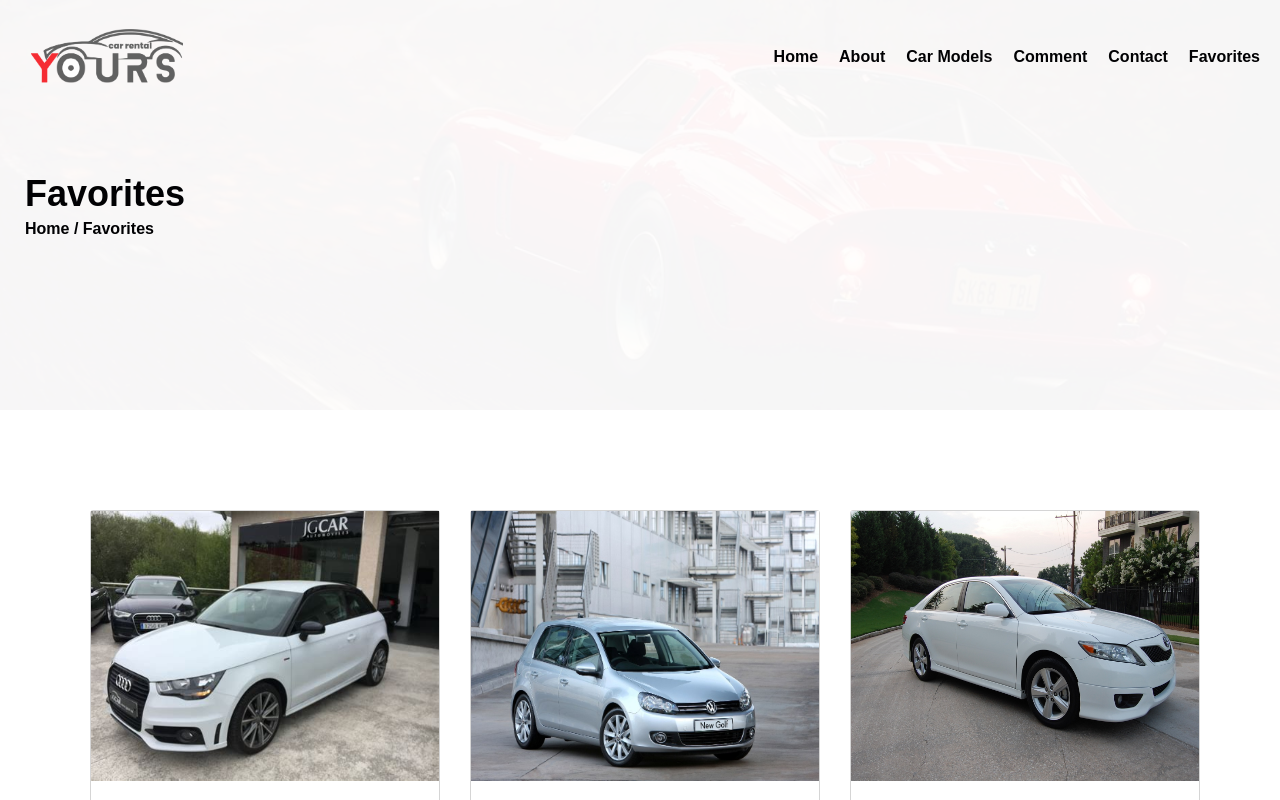
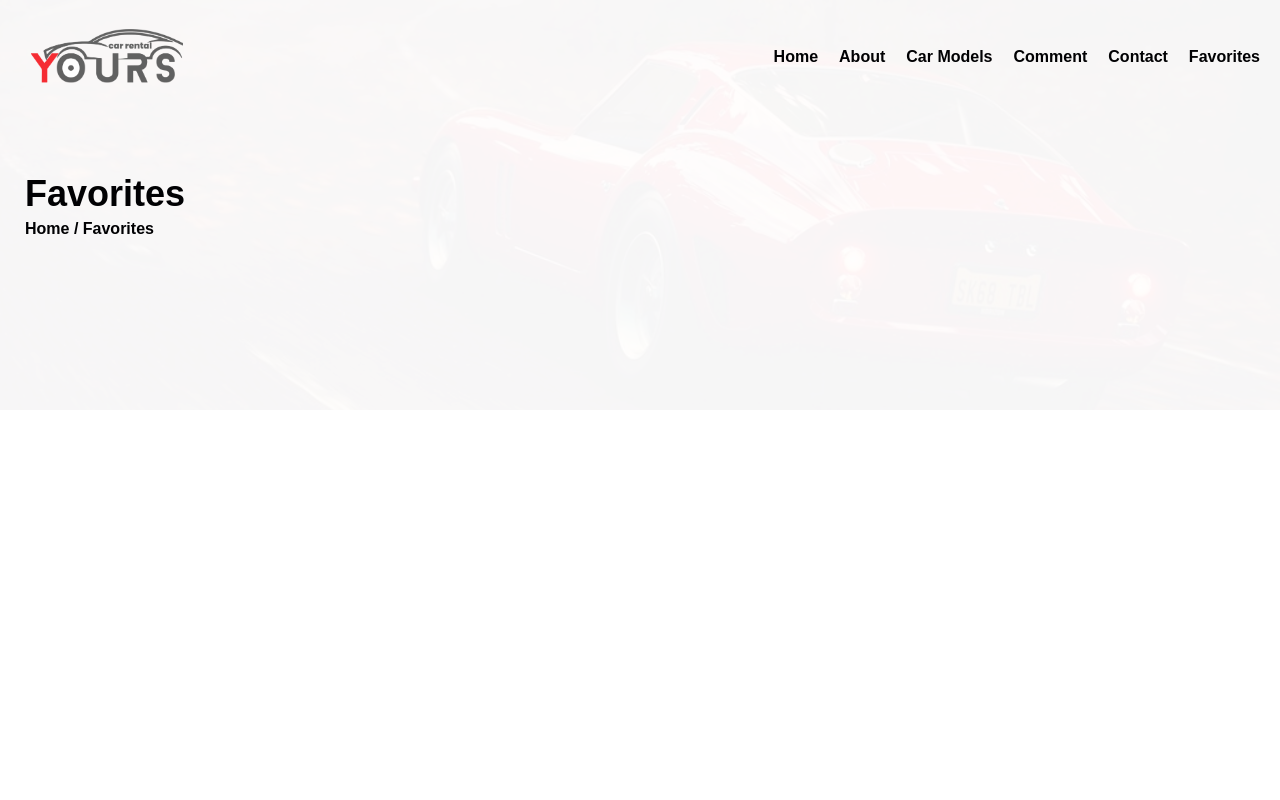
Before and after one commit to oleg-lego-lego/autoRent, a React (Create React App) app: page /favorites in a window 1280 px wide. Shown: the top 800 px of the page. Built offline with nearby package versions, Linux system fonts and the light colour scheme.

Commit message:
add filter for Favorites Model

```diff
--- a/src/pages/Favotites.tsx
+++ b/src/pages/Favotites.tsx
@@ -6,6 +6,7 @@ import {useAppSelector} from "../hooks/redux";
 
 export const Favorites = () => {
     const carModel = useAppSelector(state => state.carModels.items)
+    const carModelFavorites = carModel.filter(el => el.favorites !== false)
 
     return (
         <section className="hero-pages">
@@ -13,9 +14,9 @@ export const Favorites = () => {
             <div className="hero-pages__overlay"></div>
             <div className="container">
                 <div className="models-div">
-                    {carModel.map(el => {
+                    {carModelFavorites.map(el => {
                         return (
-                            <Model model={el}/>
+                            <Model model={el} key={el.id}/>
                         )
                     })}
                 </div>
```
